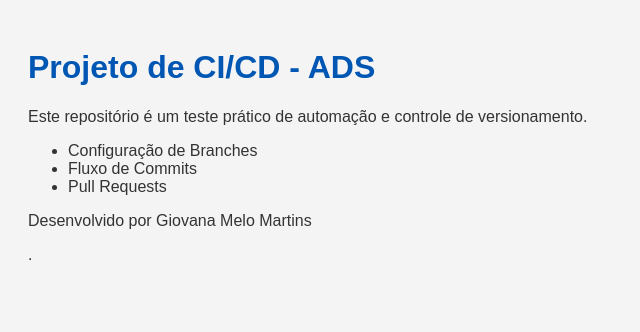
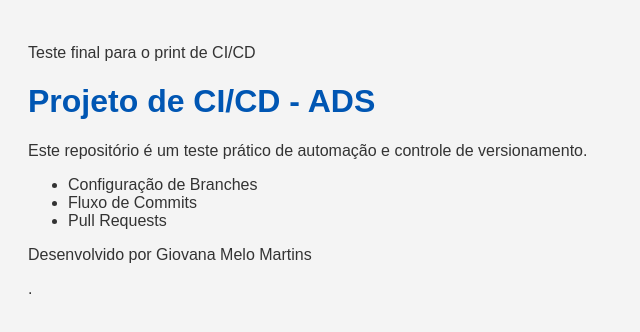
Before and after one commit to MeloM05/projeto-devops-ads, a plain HTML site: page index.html in a window 1280 px wide. Shown: the whole page, without its empty margins (0-640 px from the left). Drawn offline with Linux system fonts and the light colour scheme.

Commit message:
Forçando PR)

```diff
--- a/index.html
+++ b/index.html
@@ -7,6 +7,7 @@
 
     <link rel="stylesheet" href="style.css">
 </head>
+<p>Teste final para o print de CI/CD</p>
 <body>
 
     <h1>Projeto de CI/CD - ADS</h1>
```
